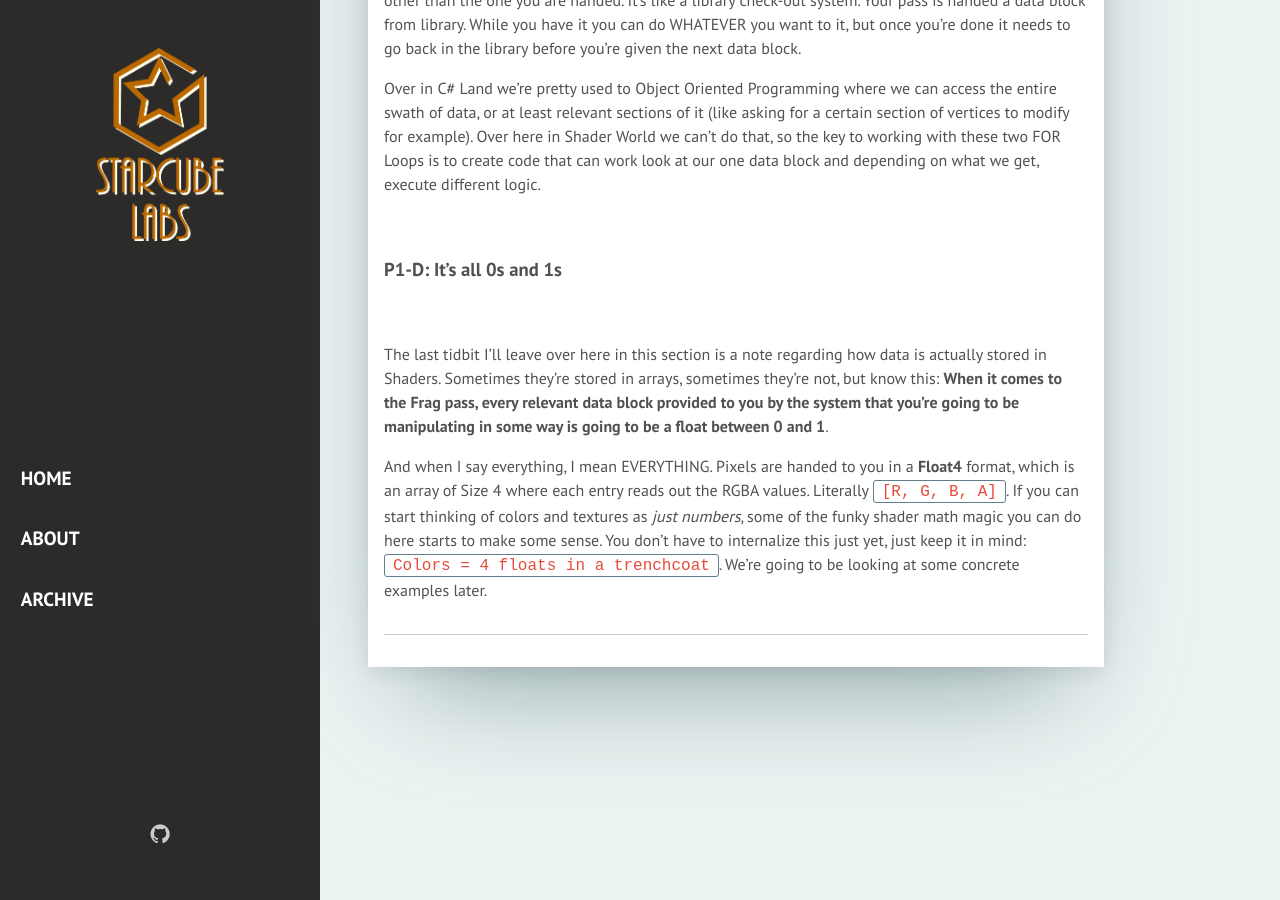
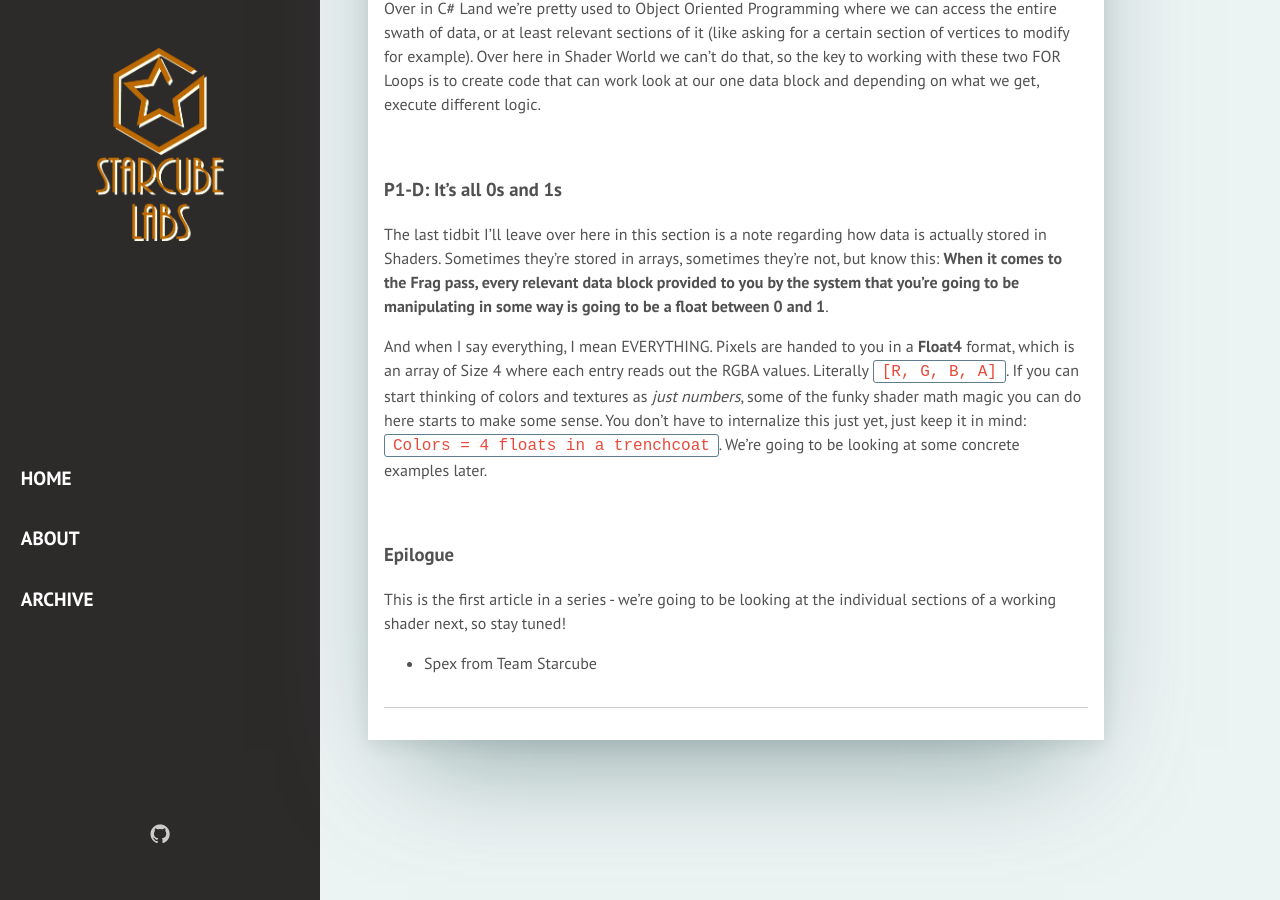
Before and after one commit to StarcubeLabs/StarcubeLabs.github.io, a Jekyll site: the page built from _posts/2022-01-01-unity-shader-beginners.markdown, in a window 1280 px wide and 900 px high, scrolled down 2401 px. Built offline with Jekyll 4.4.1, drawn with Linux system fonts in a browser that asks for light colours; some web fonts are replaced.

Commit message:
Added finishing touches to the Shaders for Beginners article, part 1.

```diff
--- a/_posts/2022-01-01-unity-shader-beginners.markdown
+++ b/_posts/2022-01-01-unity-shader-beginners.markdown
@@ -18,8 +18,6 @@ This article takes a peek into what HLSL shaders in Unity3D are from a coder's p
 <br>
 
 ### P1-A: Wait, what do renders pass anyways?
-
-<br>
 
 So, the first thing to learn about shaders is what shaders can do. There are _two types of information_ that (basic) Unity shaders can manipulate - that being the actual model data (the **Vertices**) and the resulting pixels from rendering that model data (the pixel **Fragments**). Shaders manipulate this information in two discrete steps, better known as **Render Passes**.
 
@@ -57,8 +55,6 @@ But wait? Doesn't that sound like a lot of data to be brute forcing through in a
 
 ### P1-C: Beware the FOR Loops
 
-<br>
-
 What's important to understand here is that *these FOR Loops are inescapable*. You can't manipulate the data before it goes into the loop, and on a basic level you can't reach other data points in the array other than the one you are handed. It's like a library check-out system. Your pass is handed a data block from library. While you have it you can do WHATEVER you want to it, but once you're done it needs to go back in the library before you're given the next data block.
 
 Over in C# Land we're pretty used to Object Oriented Programming where we can access the entire swath of data, or at least relevant sections of it (like asking for a certain section of vertices to modify for example). Over here in Shader World we can't do that, so the key to working with these two FOR Loops is to create code that can work look at our one data block and depending on what we get, execute different logic.
@@ -67,8 +63,14 @@ Over in C# Land we're pretty used to Object Oriented Programming where we can ac
 
 ### P1-D: It's all 0s and 1s
 
-<br>
-
 The last tidbit I'll leave over here in this section is a note regarding how data is actually stored in Shaders. Sometimes they're stored in arrays, sometimes they're not, but know this: **When it comes to the Frag pass, every relevant data block provided to you by the system that you're going to be manipulating in some way is going to be a float between 0 and 1**.
 
 And when I say everything, I mean EVERYTHING. Pixels are handed to you in a **Float4** format, which is an array of Size 4 where each entry reads out the RGBA values. Literally `[R, G, B, A]`. If you can start thinking of colors and textures as *just numbers*, some of the funky shader math magic you can do here starts to make some sense. You don't have to internalize this just yet, just keep it in mind: `Colors = 4 floats in a trenchcoat`. We're going to be looking at some concrete examples later.
+
+<br>
+
+### Epilogue
+
+This is the first article in a series - we're going to be looking at the individual sections of a working shader next, so stay tuned!
+
+- Spex from Team Starcube
```
Also changed, not shown: assets/img/shader-beginners/header.png, 1 other file.
